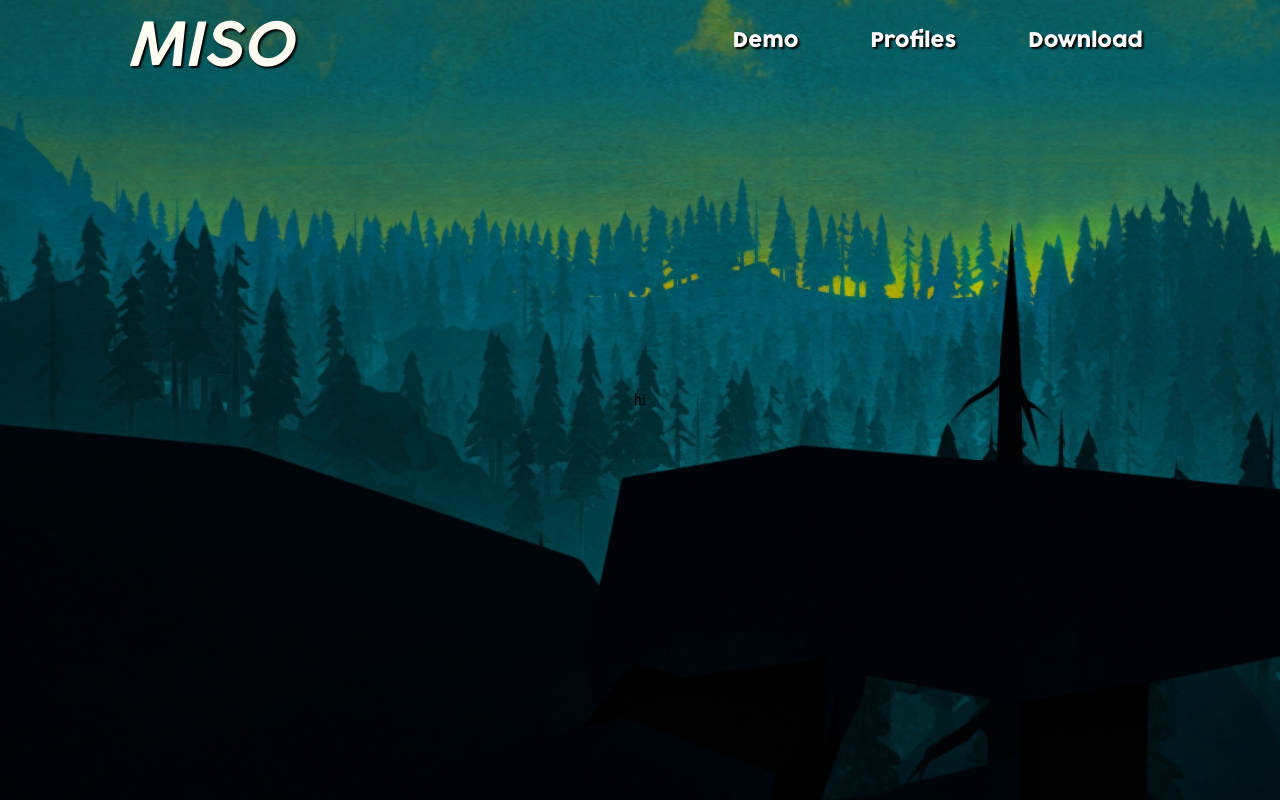
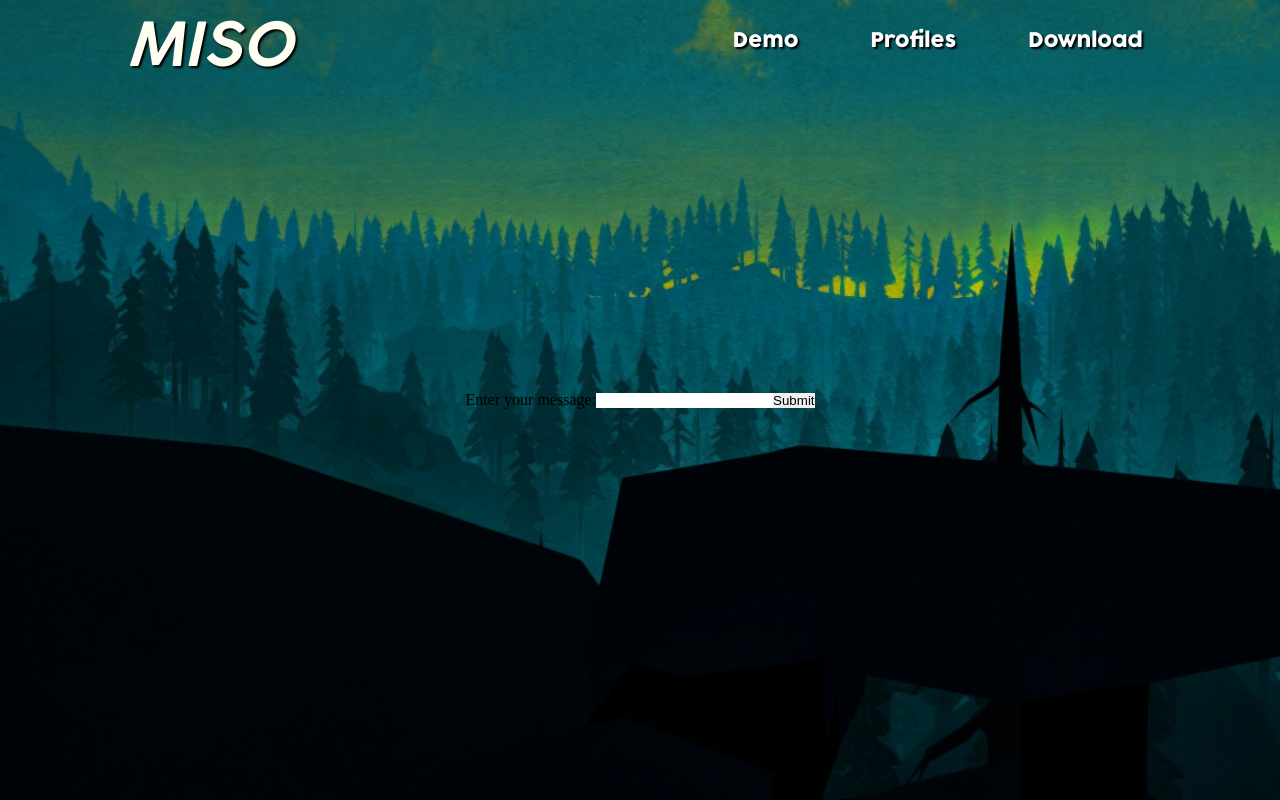
Before and after one commit to stanleyylin/Miso, a React (Create React App) app in the folder web-app/: page /demo in a window 1280 px wide. Built offline with nearby package versions, Linux system fonts and the light colour scheme.

Commit message:
fetching & api

```diff
--- /dev/null
+++ b/package.json
@@ -0,0 +1,6 @@
+{
+  "dependencies": {
+    "axios": "^1.2.3",
+    "cohere": "^1.1.1"
+  }
+}
--- a/web-app/src/components/DemoArea.js
+++ b/web-app/src/components/DemoArea.js
@@ -1,9 +1,10 @@
 import React from 'react'
 import './demoarea.css'
+import WriteMessage from './input-field'
 const DemoArea = () => {
   return (
     <div className='bg'>
-      hi
+      <WriteMessage/>
     </div>
   )
 }
--- a/web-app/src/components/WriteMessage.js
+++ b/web-app/src/components/WriteMessage.js
@@ -1,26 +1,42 @@
-import { useState } from 'react';
-import ReactDOM from 'react-dom/client';
+import React, { useState } from 'react';
+import axios from 'axios';
 
-const WriteMessage = () => {
-  const [name, setName] = useState("");
+function ToxicityDetection() {
+    const [message, setMessage] = useState('');
 
-  const handleSubmit = (event) => {
-    event.preventDefault();
-    alert(`The name you entered was: ${name}`)
-  }
+    function submitMessage(e) {
+      console.log(e);
+        axios.post('https://api.cohere.ai/classify', {
+            data: {
+              inputs: [
+                e.value,
+              ]
+            },
+            headers: {
+                'Authorization': 'Bearer hnRaqqJ4BgywsYAyrKTZDhva7WVnm8dpwzYky898'
+            }
+        })
+            .then(response => {
+                // handle success
+                console.log(response.data);
+                if(response.data.toxicity.toxicity_score > 0.5) {
+                    console.log("Toxic");
+                } else {
+                    console.log("Benign");
+                }
+            })
+            .catch(error => {
+                // handle error
+                console.log(error);
+            });
+    }
 
-  return (
-    <form onSubmit={handleSubmit}>
-      <label>Enter your message:
-        <input
-          type="text"
-          value={name}
-          onChange={(e) => setName(e.target.value)}
-        />
-      </label>
-      <input type="submit" />
-    </form>
-  )
+    return (
+        <div>
+            <input type="text" value={message} onChange={e => setMessage(e.target.value)} />
+            <button onClick={submitMessage}>Submit</button>
+        </div>
+    );
 }
 
-export default WriteMessage
+export default ToxicityDetection;
--- /dev/null
+++ b/web-app/src/components/input-field.js
@@ -0,0 +1,36 @@
+import { useState } from 'react';
+import ReactDOM from 'react-dom/client';
+import axios from 'axios'
+
+const WriteMessage = () => {
+  const [name, setName] = useState("");
+
+  const handleSubmit = (e) => {
+    const data = {
+        inputs: [
+          e.value,
+        ]
+      }
+    e.preventDefault();
+    console.log(e);
+    var test = fetch("127.0.0.1:8000/get-result?msg=i%20love")
+    console.log(test)
+
+
+  }
+
+  return (
+    <form onSubmit={handleSubmit}>
+      <label>Enter your message:
+        <input
+          type="text"
+          value={name}
+          onChange={(e) => setName(e.target.value)}
+        />
+      </label>
+      <input type="submit" />
+    </form>
+  )
+}
+
+export default WriteMessage
--- a/web-app/src/pages/demo.css
+++ b/web-app/src/pages/demo.css
@@ -2,3 +2,6 @@
   margin-top: 200px;
 
 }
+
+.demo {
+}
```
Also changed, not shown: 1 other file (tests, documents, lock files or other folders).
